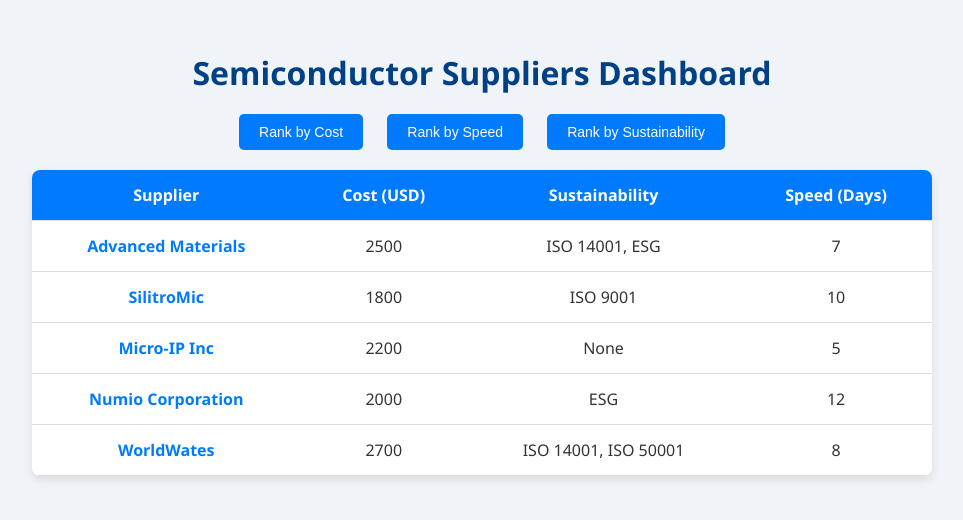
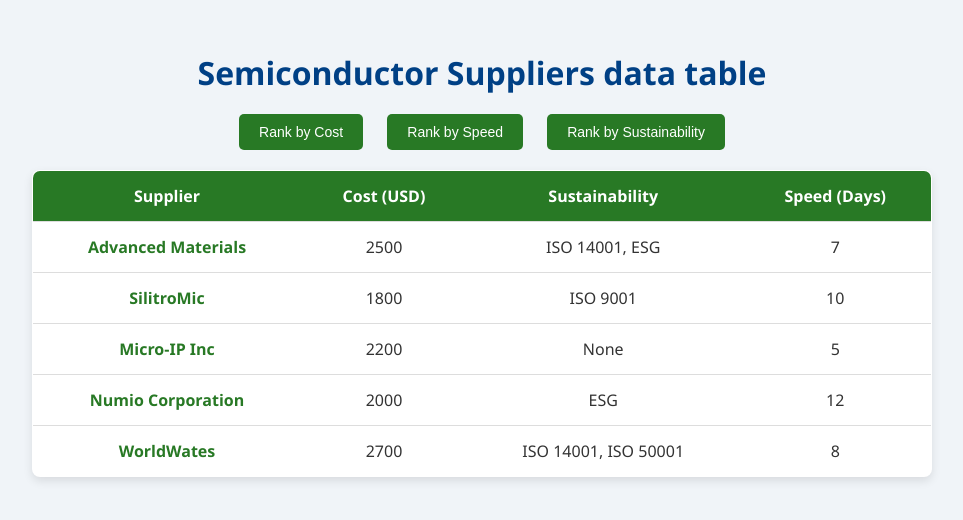
Before and after one commit to Yux-01/Table_sustena, a plain HTML site: page index.html in a window 1280 px wide. Shown: the whole page, without its empty margins (158-1121 px from the left). Drawn offline with nearby package versions, Linux system fonts and the light colour scheme.

Commit message:
Update index.html

```diff
--- a/index.html
+++ b/index.html
@@ -3,6 +3,7 @@
 <head>
   <meta charset="UTF-8" />
   <meta name="viewport" content="width=device-width, initial-scale=1" />
+  <title>Semiconductor Suppliers data table</title>
   <script src="https://cdn.jsdelivr.net/npm/chart.js"></script>
   <style>
     body {
@@ -25,14 +26,14 @@
       margin: 0 10px;
       padding: 10px 20px;
       font-size: 14px;
-      background-color: #007bff;
+      background-color: #287925;
       color: white;
       border: none;
       border-radius: 5px;
       cursor: pointer;
     }
     .ranking-buttons button:hover {
-      background-color: #0056b3;
+      background-color: #1f5f1d;
     }
     table {
       width: 100%;
@@ -43,6 +44,7 @@
       box-shadow: 0 4px 10px rgba(0,0,0,0.1);
       border-radius: 8px;
       overflow: hidden;
+      border: 1px solid #c9d1c9;
     }
     th, td {
       padding: 14px 20px;
@@ -51,18 +53,18 @@
       user-select: none;
     }
     th {
-      background: #007bff;
+      background: #287925;
       color: white;
       font-weight: 600;
       cursor: pointer;
     }
     td.supplier {
-      color: #007bff;
+      color: #287925;
       font-weight: 600;
       cursor: pointer;
     }
     td.supplier:hover {
-      color: #0056b3;
+      color: #1f5f1d;
       text-decoration: underline;
     }
     .details-container {
@@ -75,6 +77,7 @@
       display: none;
       position: relative;
       animation: fadeIn 0.4s ease forwards;
+      border: 1px solid #c9d1c9;
     }
     .details-container.active {
       display: block;
@@ -140,7 +143,7 @@
 </head>
 <body>
 
-<h1>Semiconductor Suppliers Dashboard</h1>
+<h1>Semiconductor Suppliers data table</h1>
 
 <div class="ranking-buttons">
   <button onclick="sortTable(1)">Rank by Cost</button>
@@ -182,7 +185,6 @@
   </div>
 </div>
 
-<script src="https://cdn.jsdelivr.net/npm/chart.js"></script>
 <script>
   const supplierData = {
     A: {
@@ -235,11 +237,9 @@
   let currentSupplier = null;
   let profileChart, trendChart, performanceChart;
 
-  // Remover eventos mouseenter/mouseleave y usar click
   document.querySelectorAll('.supplier').forEach(cell => {
     cell.addEventListener('click', () => {
       if (currentSupplier === cell.dataset.id) {
-        // Si mismo supplier clickeado, ocultar detalles
         hideDetails();
       } else {
         showDetails(cell.dataset.id);
@@ -247,7 +247,6 @@
     });
   });
 
-  // Botón cerrar detalles
   document.getElementById('close-details').addEventListener('click', () => {
     hideDetails();
   });
@@ -311,7 +310,6 @@
   function sortTable(col) {
     const table = document.getElementById("supplier-table").tBodies[0];
     const rows = Array.from(table.rows);
-    // alternar dirección de orden
     const dir = sortTable.dir = -sortTable.dir || 1;
     rows.sort((a, b) => {
       const A = a.cells[col].textContent.replace(/[^0-9.]/g, '');
```
